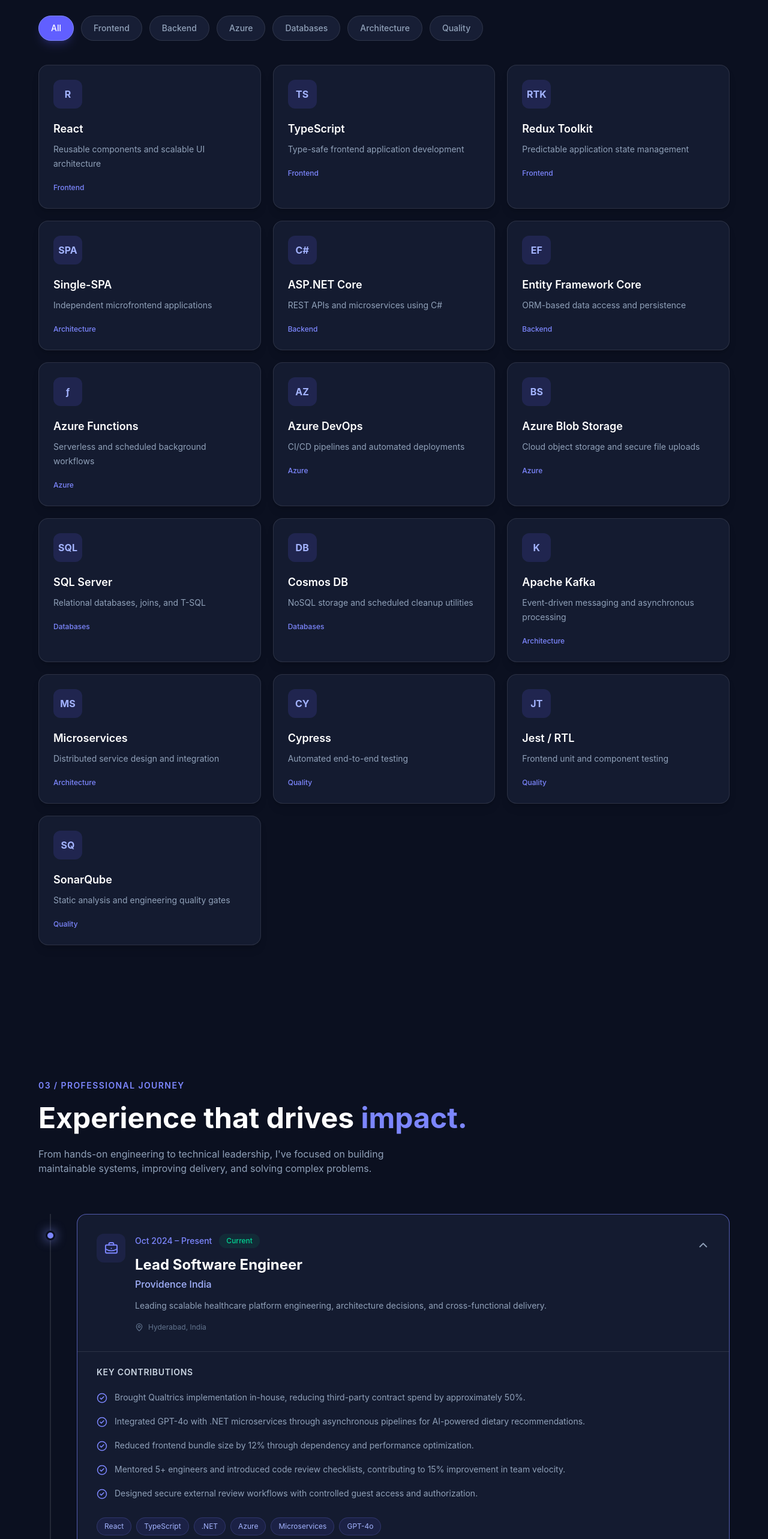
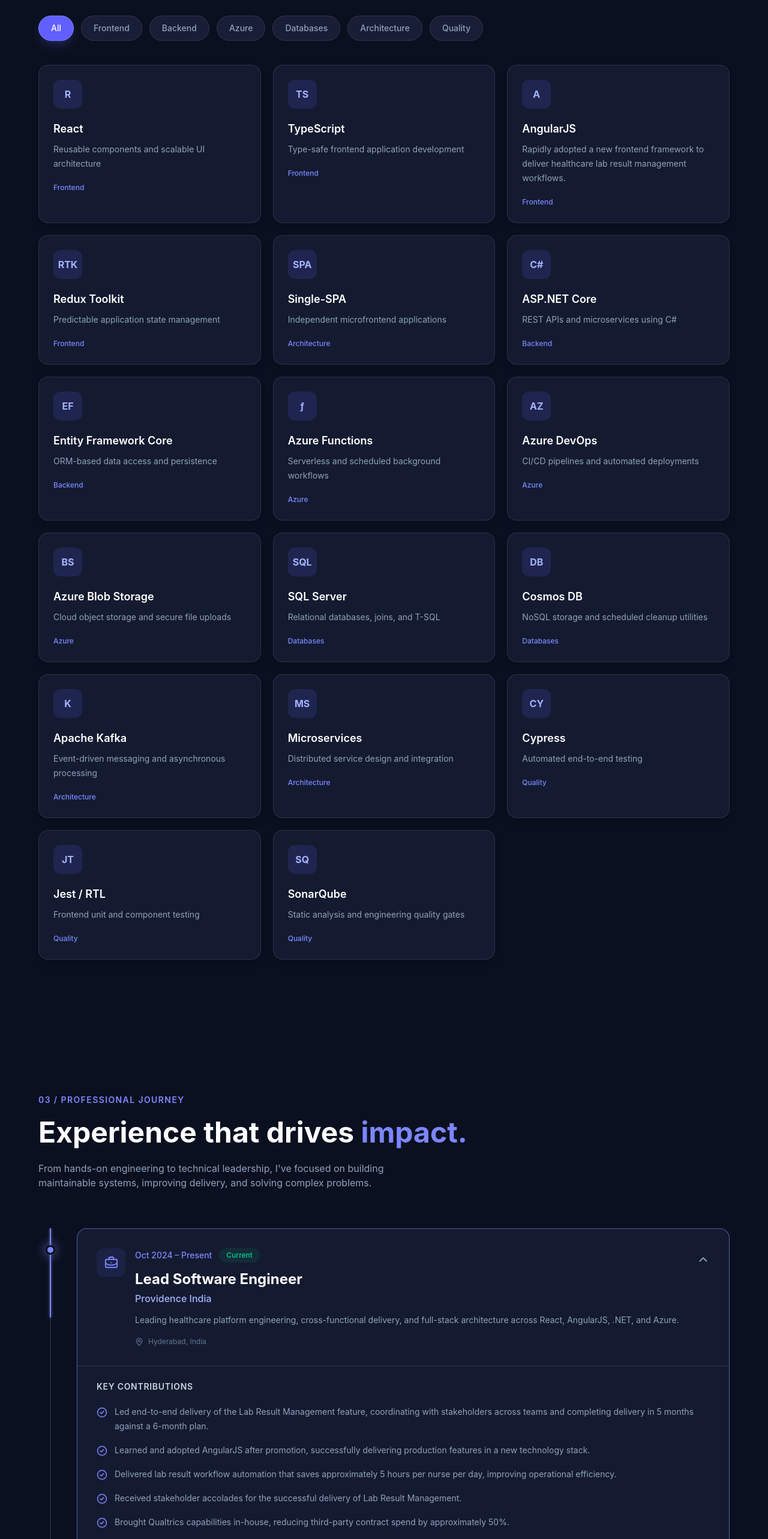
Before and after one commit to kavyachilamakuri/kavya-portfolio, a React (Vite) app: page / in a window 1280 px wide. Shown: the part 2500-5066 px from the top of the page at 60% size. Built offline with nearby package versions, Linux system fonts and the light colour scheme.

Commit message:
Add nurse delivery impact

```diff
--- a/src/App.tsx
+++ b/src/App.tsx
@@ -9,6 +9,7 @@
 import Contact from "./sections/Contact";
 import Footer from "./components/Footer";
 import Experience from "./sections/Experience";
+import Impact from "./sections/Impact";
 
 function App() {
   return (
@@ -125,6 +126,7 @@
       <About />
       <Skills />
       <Experience />
+      <Impact />
       <Contact />
     </main>
     <Footer />
--- /dev/null
+++ b/src/components/AnimatedCounter.tsx
@@ -0,0 +1,74 @@
+
+import { useEffect, useRef, useState } from "react";
+import {
+  useInView,
+  useReducedMotion,
+} from "motion/react";
+
+type AnimatedCounterProps = {
+  value: number;
+  suffix?: string;
+  duration?: number;
+};
+
+export default function AnimatedCounter({
+  value,
+  suffix = "",
+  duration = 1.6,
+}: AnimatedCounterProps) {
+  const ref = useRef<HTMLSpanElement>(null);
+  const inView = useInView(ref, { once: true });
+  const reduceMotion = useReducedMotion();
+
+  const [count, setCount] = useState(
+    reduceMotion ? value : 0
+  );
+
+  useEffect(() => {
+    if (!inView) return;
+
+    if (reduceMotion) {
+      return;
+    }
+
+    let frameId = 0;
+    let startTime: number | null = null;
+
+    const animate = (timestamp: number) => {
+      if (startTime === null) {
+        startTime = timestamp;
+      }
+
+      const elapsed = (timestamp - startTime) / 1000;
+      const progress = Math.min(elapsed / duration, 1);
+
+      // Ease-out cubic
+      const eased = 1 - Math.pow(1 - progress, 3);
+
+      const next = value * eased;
+
+      setCount(
+        Number.isInteger(value)
+          ? Math.round(next)
+          : Math.round(next * 10) / 10
+      );
+
+      if (progress < 1) {
+        frameId = requestAnimationFrame(animate);
+      }
+    };
+
+    frameId = requestAnimationFrame(animate);
+
+    return () => cancelAnimationFrame(frameId);
+  }, [inView, value, duration, reduceMotion]);
+
+  const displayedValue = reduceMotion ? value : count;
+
+  return (
+    <span ref={ref} className="tabular-nums">
+      {displayedValue}
+      {suffix}
+    </span>
+  );
+}
--- a/src/data/experience.ts
+++ b/src/data/experience.ts
@@ -19,23 +19,41 @@
     period: "Oct 2024 – Present",
     location: "Hyderabad, India",
     current: true,
+
 summary:
-      "Leading scalable healthcare platform engineering, architecture decisions, and cross-functional delivery.",
+  "Leading healthcare platform engineering, cross-functional delivery, and full-stack architecture across React, AngularJS, .NET, and Azure.",
+
 achievements: [
-      "Brought Qualtrics implementation in-house, reducing third-party contract spend by approximately 50%.",
+  "Led end-to-end delivery of the Lab Result Management feature, coordinating with stakeholders across teams and completing delivery in 5 months against a 6-month plan.",
+
+  "Learned and adopted AngularJS after promotion, successfully delivering production features in a new technology stack.",
+
+  "Delivered lab result workflow automation that saves approximately 5 hours per nurse per day, improving operational efficiency.",
+
+  "Received stakeholder accolades for the successful delivery of Lab Result Management.",
+
+  "Brought Qualtrics capabilities in-house, reducing third-party contract spend by approximately 50%.",
+
   "Integrated GPT-4o with .NET microservices through asynchronous pipelines for AI-powered dietary recommendations.",
+
   "Reduced frontend bundle size by 12% through dependency and performance optimization.",
-      "Mentored 5+ engineers and introduced code review checklists, contributing to 15% improvement in team velocity.",
+
+  "Mentored 5+ engineers and introduced structured code review practices, contributing to a 15% improvement in team velocity.",
+
   "Designed secure external review workflows with controlled guest access and authorization.",
 ],
+
 technologies: [
   "React",
   "TypeScript",
+  "AngularJS",
   ".NET",
   "Azure",
+  "SQL Server",
   "Microservices",
   "GPT-4o",
 ],
+
   },
   {
     id: "providence-senior",
--- /dev/null
+++ b/src/data/impact.ts
@@ -0,0 +1,105 @@
+
+export interface ImpactMetric {
+  id: string;
+  value: number;
+  suffix: string;
+  label: string;
+  description: string;
+  category: string;
+}
+
+export const impactMetrics: ImpactMetric[] = [
+
+{
+  id: "lab-automation",
+  value: 5,
+  suffix: "h",
+  label: "Nursing Time Saved Daily",
+  description:
+    "Automated lab result workflows, saving approximately 5 hours per nurse per day.",
+  category: "Healthcare Automation",
+},
+{
+  id: "early-delivery",
+  value: 1,
+  suffix: " month",
+  label: "Ahead of Schedule",
+  description:
+    "Delivered the Lab Result Management feature in 5 months against a planned 6-month timeline.",
+  category: "Delivery Excellence",
+},
+
+  {
+    id: "cost",
+    value: 50,
+    suffix: "%",
+    label: "Reduction in Vendor Spend",
+    description:
+      "Brought Qualtrics capabilities in-house, reducing third-party contract costs.",
+    category: "Cost Efficiency",
+  },
+  {
+    id: "coverage",
+    value: 30,
+    suffix: "%",
+    label: "Increase in Test Coverage",
+    description:
+      "Improved automated testing practices and engineering quality gates.",
+    category: "Quality",
+  },
+  {
+    id: "velocity",
+    value: 15,
+    suffix: "%",
+    label: "Improvement in Team Velocity",
+    description:
+      "Introduced structured code reviews and improved development practices.",
+    category: "Leadership",
+  },
+  {
+    id: "automation",
+    value: 1.5,
+    suffix: "h",
+    label: "Developer Time Saved Daily",
+    description:
+      "Automated recurring Cosmos DB cleanup activities.",
+    category: "Automation",
+  },
+  {
+    id: "bundle",
+    value: 12,
+    suffix: "%",
+    label: "Reduction in Bundle Size",
+    description:
+      "Optimized frontend dependencies and application performance.",
+    category: "Performance",
+  },
+  {
+    id: "mentorship",
+    value: 5,
+    suffix: "+",
+    label: "Engineers Mentored",
+    description:
+      "Supported engineers through reviews, technical guidance, and delivery.",
+    category: "People",
+  },
+];
+
+
+export const recognitions = [
+  {
+    title: "BRAVO Award — 2× Recipient",
+    description:
+      "Received the BRAVO Award twice within three years in recognition of engineering contributions and delivery excellence.",
+  },
+  {
+    title: "Lab Result Management — Delivery Recognition",
+    description:
+      "Received stakeholder accolades for coordinating and successfully delivering Lab Result Management one month ahead of schedule.",
+  },
+  {
+    title: "Hack4Health Runner-Up",
+    description:
+      "Recognized for innovation in healthcare-focused engineering.",
+  },
+];
--- a/src/data/skills.ts
+++ b/src/data/skills.ts
@@ -37,6 +37,15 @@
     description: "Type-safe frontend application development",
     initials: "TS",
   },
+
+{
+  name: "AngularJS",
+  category: "Frontend",
+  description:
+    "Rapidly adopted a new frontend framework to deliver healthcare lab result management workflows.",
+  initials: "A",
+},
+
   {
     name: "Redux Toolkit",
     category: "Frontend",
--- /dev/null
+++ b/src/sections/Impact.tsx
@@ -0,0 +1,129 @@
+
+import {
+  motion,
+  useReducedMotion,
+} from "motion/react";
+import {
+  ArrowUpRight,
+  Award,
+  TrendingUp,
+} from "lucide-react";
+
+import GlowCard from "../components/GlowCard";
+import AnimatedCounter from "../components/AnimatedCounter";
+import {
+  impactMetrics,
+  recognitions,
+} from "../data/impact";
+
+export default function Impact() {
+  const reduceMotion = useReducedMotion();
+
+  return (
+    <section
+      id="impact"
+      className="relative scroll-mt-20 overflow-hidden bg-[#0B1020] px-6 py-28 lg:px-12"
+    >
+      <div className="pointer-events-none absolute left-0 top-1/3 h-80 w-80 rounded-full bg-indigo-500/10 blur-3xl" />
+
+      <div className="relative mx-auto max-w-6xl">
+        <motion.div
+          initial={reduceMotion ? false : { opacity: 0, y: 30 }}
+          whileInView={{ opacity: 1, y: 0 }}
+          viewport={{ once: true }}
+          transition={{ duration: 0.6 }}
+        >
+          <p className="mb-5 text-sm font-semibold tracking-widest text-indigo-400">
+            04 / ENGINEERING IMPACT
+          </p>
+
+          <h2 className="text-4xl font-bold tracking-tight text-white md:text-5xl">
+            Results, not just{" "}
+            <span className="text-indigo-400">
+              responsibilities.
+            </span>
+          </h2>
+
+          <p className="mt-6 max-w-2xl text-slate-400">
+            Engineering impact is about delivering
+            measurable improvements in reliability,
+            performance, cost efficiency, and team effectiveness.
+          </p>
+        </motion.div>
+
+        {/* Metrics */}
+        <div className="mt-14 grid gap-5 sm:grid-cols-2 lg:grid-cols-3">
+          {impactMetrics.map((metric, index) => (
+            <GlowCard
+              key={metric.id}
+              delay={index * 0.08}
+              className="h-full"
+            >
+              <div className="mb-6 flex items-center justify-between">
+                <span className="rounded-full border border-indigo-400/20 bg-indigo-500/10 px-3 py-1 text-xs font-medium text-indigo-300">
+                  {metric.category}
+                </span>
+
+                <TrendingUp
+                  size={20}
+                  className="text-slate-500 transition-colors group-hover:text-indigo-400"
+                />
+              </div>
+
+              <div className="text-5xl font-bold tracking-tight text-white md:text-6xl">
+                <AnimatedCounter
+                  value={metric.value}
+                  suffix={metric.suffix}
+                />
+              </div>
+
+              <h3 className="mt-5 text-lg font-semibold text-white">
+                {metric.label}
+              </h3>
+
+              <p className="mt-3 text-sm leading-6 text-slate-400">
+                {metric.description}
+              </p>
+
+              <div className="mt-6 flex justify-end">
+                <ArrowUpRight
+                  size={19}
+                  className="text-indigo-400 transition-transform duration-300 group-hover:-translate-y-1 group-hover:translate-x-1"
+                />
+              </div>
+            </GlowCard>
+          ))}
+        </div>
+
+        {/* Awards */}
+        <div className="mt-24">
+          <div className="mb-8 flex items-center gap-3">
+            <Award size={25} className="text-indigo-400" />
+
+            <h3 className="text-2xl font-bold text-white">
+              Awards & Recognition
+            </h3>
+          </div>
+
+          <div className="grid gap-5 md:grid-cols-3">
+            {recognitions.map((award, index) => (
+              <GlowCard key={award.title} delay={index * 0.1}>
+                <div className="mb-5 flex h-12 w-12 items-center justify-center rounded-xl bg-indigo-500/10 text-indigo-400">
+                  <Award size={24} />
+                </div>
+
+                <h4 className="text-xl font-semibold text-white">
+                  {award.title}
+                </h4>
+
+                <p className="mt-3 text-sm leading-6 text-slate-400">
+                  {award.description}
+                </p>
+              </GlowCard>
+            ))}
+          </div>
+        </div>
+      </div>
+    </section>
+  );
+}
```
Lines whose indentation alone changed are shown as unchanged.
